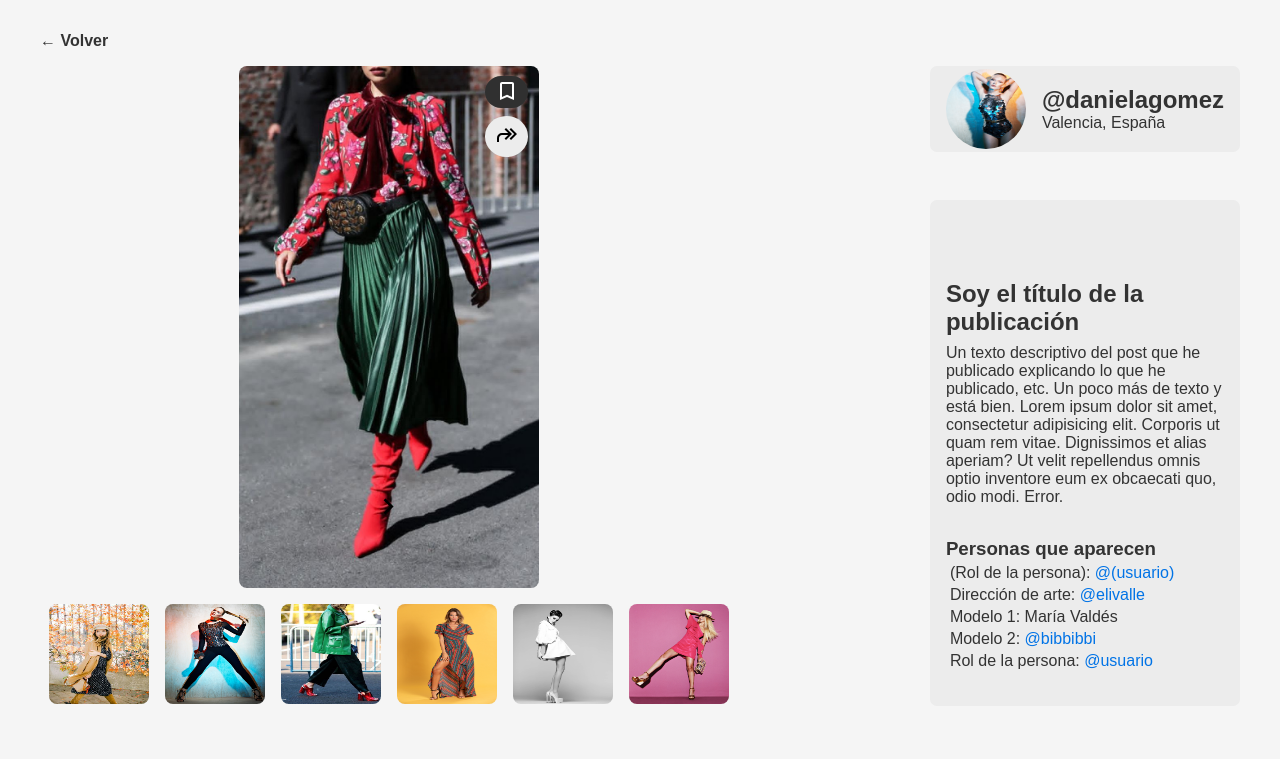
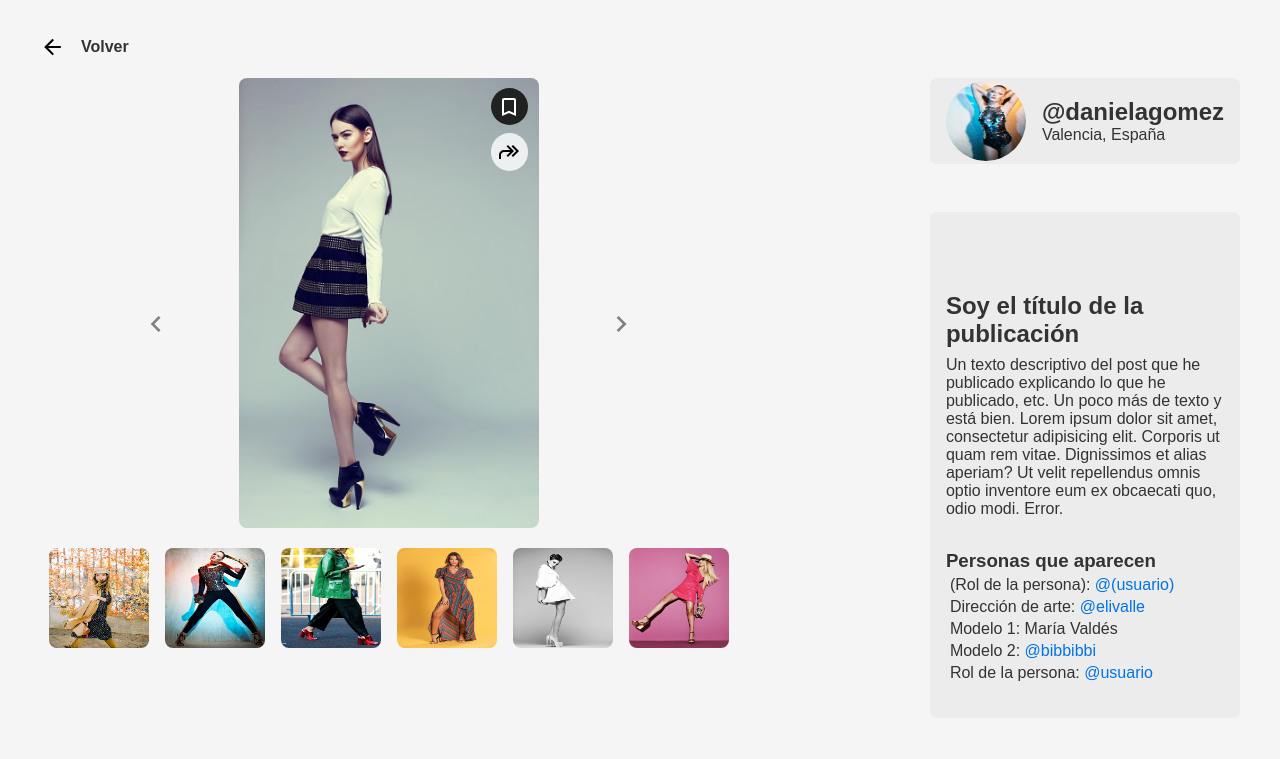
Before and after one commit to Alexandra1055/efecto-paralax, a plain HTML site: page perfil-usuario.html in a window 1280 px wide. Shown: the top 759 px of the page. Drawn offline with Linux system fonts and the light colour scheme; files whose address does not match are found by name.

Commit message:
cambios para las flechas de los costados de la imagen principal, adapatadas las medias

```diff
--- a/css/stylePerfil.css
+++ b/css/stylePerfil.css
@@ -1,4 +1,4 @@
-*{
+* {
     box-sizing: border-box;
     margin: 0;
     padding: 0;
@@ -11,6 +11,7 @@ body {
     color: #333;
     padding: 16px;
 }
+
 .perfil {
     max-width: 900px;
     width: 100%;
@@ -28,6 +29,15 @@ body {
     text-decoration: none;
     color: #333;
     font-weight: bold;
+    display: flex;
+    gap: 1em;
+    align-items: center;
+}
+
+.perfil__volver img{
+    width: 25px;
+    height: 30px;
+    cursor: pointer;
 }
 
 /* Contenido */
@@ -66,6 +76,7 @@ body {
     height: 100px;
     border-radius: 8px;
 }
+
 /* Botones de navegación */
 .anterior {
     position: absolute;
@@ -82,39 +93,54 @@ body {
 }
 
 /* Flecha izquierda a la izquierda de la imagen */
-.anterior:first-of-type {
-
+.anterior,
+.siguiente {
+    position: absolute;
+    top: 40%;
+    transform: translateY(-100%);
+    background: none;
+    border: none;
+    cursor: pointer;
+    z-index: 10;
 }
 
-/* Flecha derecha a la derecha de la imagen */
-.anterior:last-of-type {
+.anterior {
+    left: -12px;
+}
 
+.siguiente {
+    right: -12px;
 }
+
+.anterior img,
+.siguiente img {
+    width: 32px;
+    height: 32px;
+    filter: invert(50%);
+}
+
 
 /* Botones de guardar y compartir */
 .options {
     position: absolute;
+    top: 10px;
+    right: 50px;
+    display: flex;
     flex-direction: column;
-    top: 10px;
-    right: 52px;
-    display: flex;
     gap: 8px;
+    z-index: 10;
 }
 
-.save-button{
-    border-radius: 17px;
-    background: rgb(207, 207, 207);
-    padding: 0.2em 0.7em;
-    filter: invert(1);
-    border: none;
-    cursor: pointer;
-}
+.save-button,
 .compartir {
-    background-color: #ececec;
     border-radius: 50%;
+    background: rgba(255, 255, 255, 0.8);
     padding: 0.5em;
     border: none;
     cursor: pointer;
+    display: flex;
+    align-items: center;
+    justify-content: center;
 }
 
 .save-button img,
@@ -122,13 +148,25 @@ body {
     width: 24px;
     height: 24px;
 }
+
+.save-button {
+    filter: invert(10);
+    background: #dfdede;
+}
+
+.save-button:hover,
+.compartir:hover {
+    background: #535353;
+}
+
 .save-button img:hover {
-   filter: invert(50%) sepia(9%) saturate(150%) hue-rotate(120deg) brightness(90%) contrast(20%);
+    filter: invert(2000%) sepia(17%) saturate(96%) hue-rotate(134deg) brightness(92%) contrast(95%);
 }
 
 .compartir img:hover {
     filter: invert(55%) sepia(17%) saturate(4696%) hue-rotate(134deg) brightness(92%) contrast(95%);
-  }
+}
+
 /* Info */
 .perfil__info {
     display: flex;
@@ -153,7 +191,7 @@ body {
 
 /*Presentación, engloba publicacion y personas*/
 
-.perfil__presentacion{
+.perfil__presentacion {
     padding: 2em 1em;
     background-color: #ececec;
     border-radius: 7px;
@@ -187,9 +225,10 @@ body {
 }
 
 /* Etiquetas */
-.perfil__etiquetas{
+.perfil__etiquetas {
     margin: 0.5em;
 }
+
 .etiquetas__lista {
     display: flex;
     flex-wrap: wrap;
@@ -214,9 +253,10 @@ body {
     .perfil__imagenes {
         align-items: center;
     }
+
     .options {
         top: 10px;
-        right: 100px;
+        right: 5em;
         display: flex;
         gap: 8px;
     }
@@ -225,13 +265,26 @@ body {
 
 
 @media (min-width: 1200px) {
-    .perfil{
+    .perfil {
         max-width: 1200px;
     }
 
     .perfil__contenido {
         grid-template-columns: 4fr 1fr;
         gap: 12em;
+    }
+
+    .anterior,
+    .siguiente {
+        top: 30%;
+    }
+
+    .anterior {
+        left: 100px;
+    }
+
+    .siguiente {
+        right: 100px;
     }
 
     .options {
--- a/perfil-usuario.html
+++ b/perfil-usuario.html
@@ -11,19 +11,20 @@
 <body>
     <div class="perfil">
         <header class="perfil__header">
-            <a href="#" class="perfil__volver">&larr; Volver</a>
+            <a href="#" class="perfil__volver"><img src="multimedia/flecha_atras.svg" alt=""><p>Volver</p></a>
         </header>
         <section class="perfil__contenido">
             <div class="perfil__imagenes">
+                <div class="perfil__imagen">
                 <button class="anterior"><img src="multimedia/flecha_drc.svg" alt=""></button>
-                <img src="multimedia/395e95bfd8bc0ba3148bc98e613aa3d6.jpg" alt="Imagen principal"
+                <img src="multimedia/fotografo_madrid_fotografía_de_moda_cátalogo.jpg" alt="Imagen principal"
                     class="perfil__imagen-principal">
                     <div class="options">
                         <button class="save-button"><img src="multimedia/bookmark.svg" alt=""></button>
                         <button class="compartir"><img src="multimedia//doble_flecha_izq.svg" alt=""></button>
                     </div>
-                <button class="anterior"><img src="multimedia/flecha_izq.svg" alt=""></button>
-
+                <button class="siguiente"><img src="multimedia/flecha_izq.svg" alt=""></button>
+                </div>
                 <div class="perfil__galeria">
                     <img src="multimedia/6284ce8b590b39c85a54d5e69435b1a4.jpg" alt="Miniatura"
                         class="perfil__miniatura">
```
